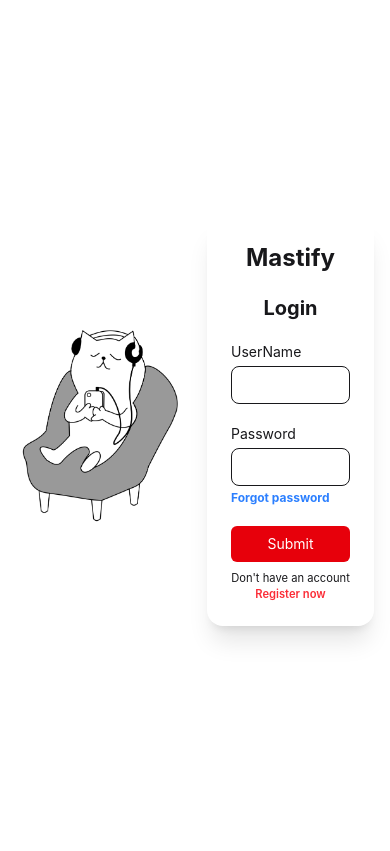
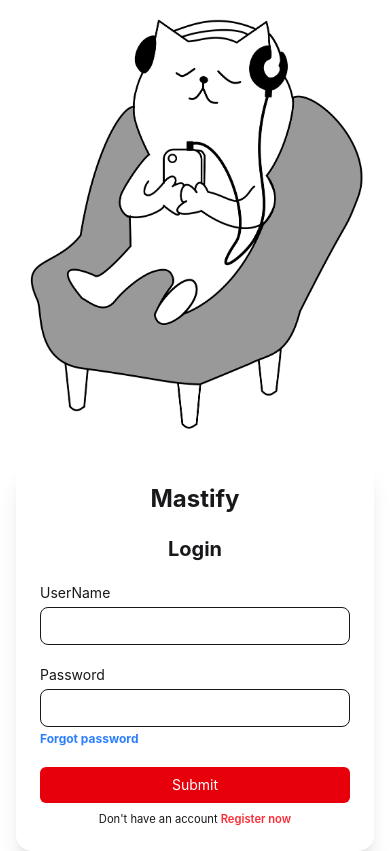
Before and after one commit to Prabathsai1/mustify-frontend, a React (Vite) app: page / in a window 390 px wide. Built offline with nearby package versions, Linux system fonts and the light colour scheme; no server answers.

Commit message:
Change layout class to use flex-col for Login page

```diff
--- a/src/pages/auth/Login.auth.jsx
+++ b/src/pages/auth/Login.auth.jsx
@@ -36,7 +36,7 @@
   initial={{ scale: 0.5 }}
   animate={{ scale: 1 }}
   transition={{ duration: 0.4 }}
-  className="min-h-screen w-full flex  lg:flex-row items-center justify-center gap-6 lg:gap-10 px-4"
+  className="min-h-screen w-full flex flex-col  lg:flex-row items-center justify-center gap-6 lg:gap-10 px-4"
 >
 
   <div className="w-full max-w-md lg:max-w-lg">
```
